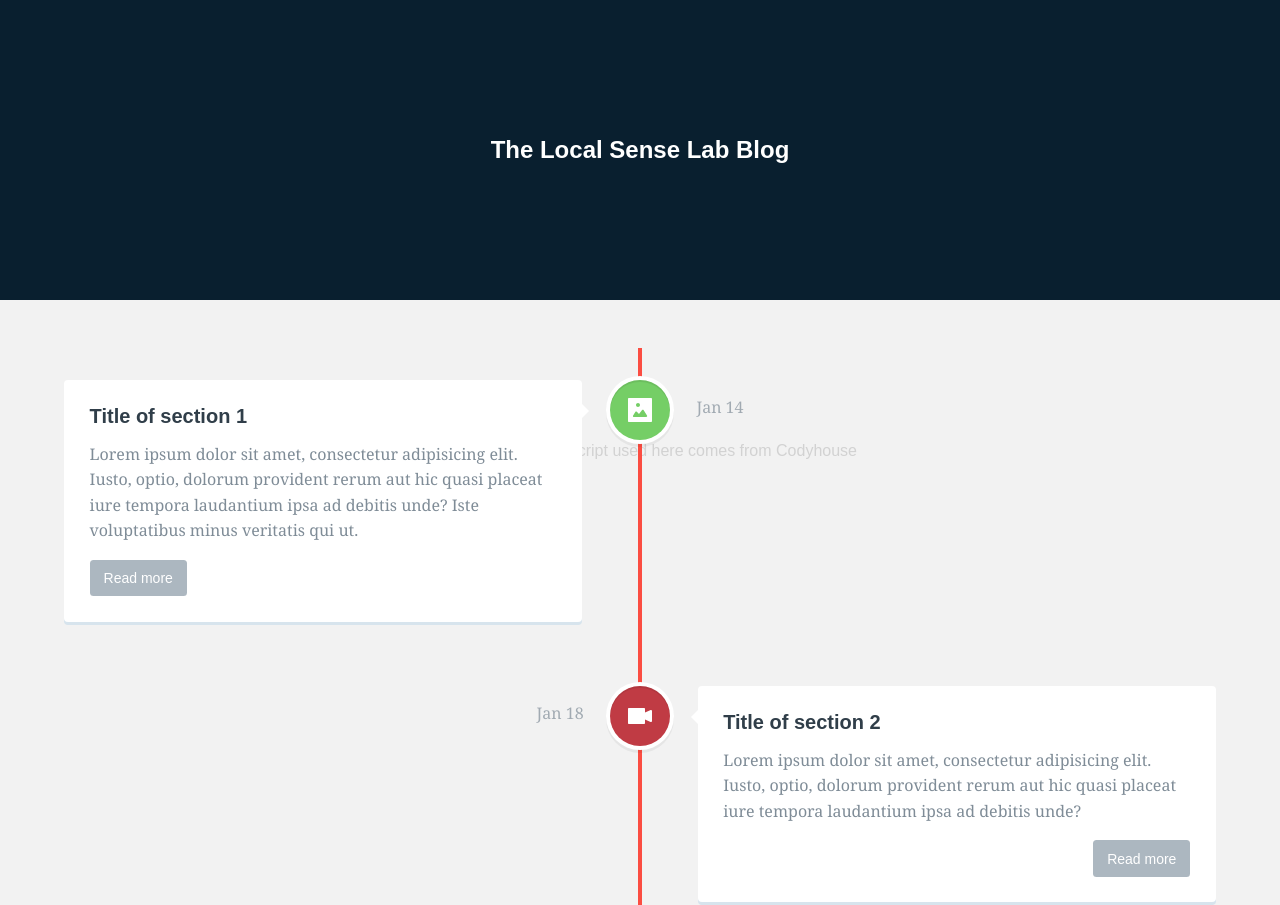
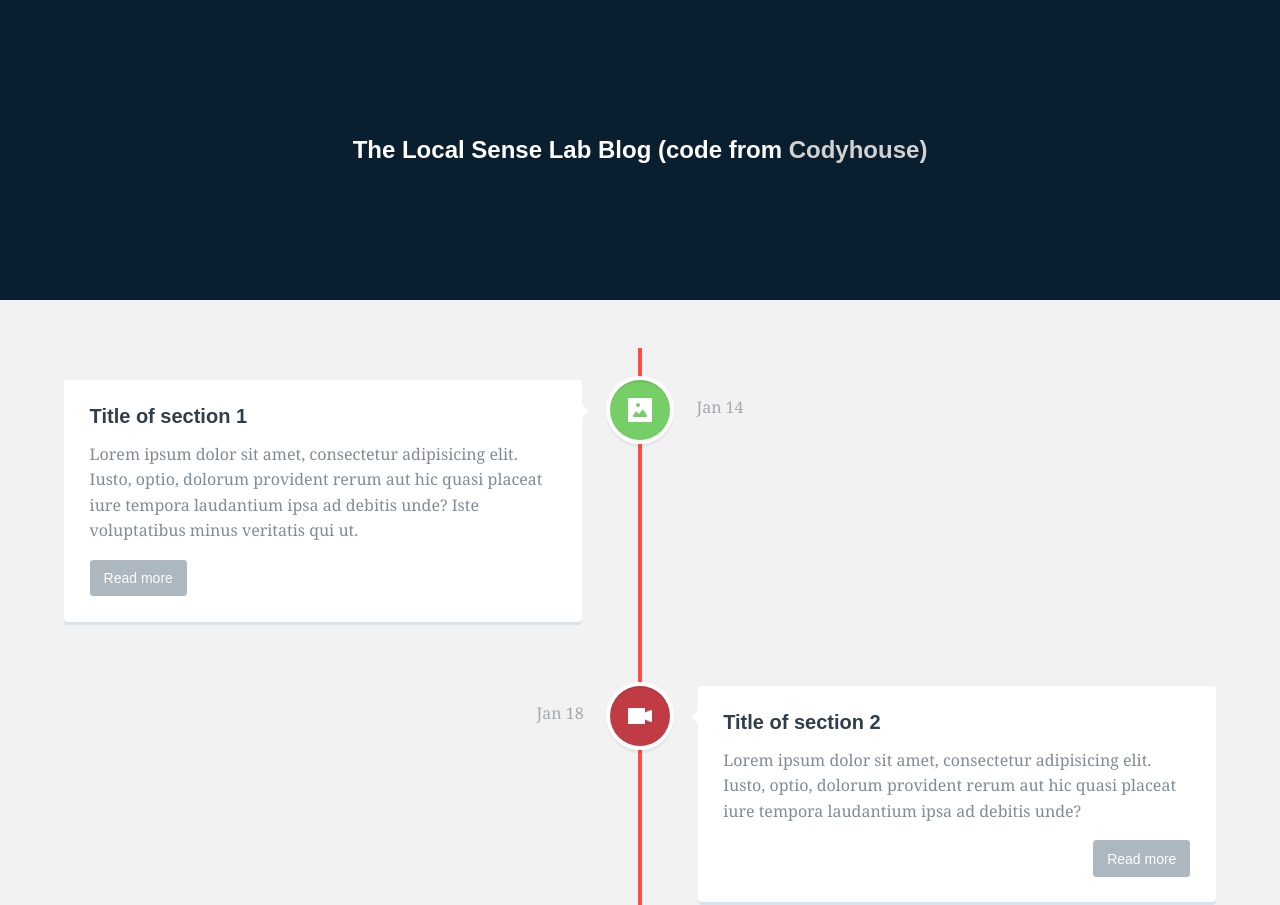
Before and after one commit to monum/lsl-timeline, a plain HTML site: page index.html in a window 1280 px wide. Shown: the top 905 px of the page. Drawn offline with nearby package versions, Linux system fonts and the light colour scheme; a web font is replaced by a local one.

Commit message:
Header update

```diff
--- a/index.html
+++ b/index.html
@@ -15,8 +15,7 @@
 <body>
 
 	<header>
-		<h1>The Local Sense Lab Blog</h1>
-		<a href="https://codyhouse.co/gem/vertical-timeline/">The vertical timeline script used here comes from Codyhouse</a>
+		<h1>The Local Sense Lab Blog (code from <a href="https://codyhouse.co/gem/vertical-timeline/">Codyhouse)</a></h1>
 	</header>
 
 	<section id="cd-timeline" class="cd-container">
```
